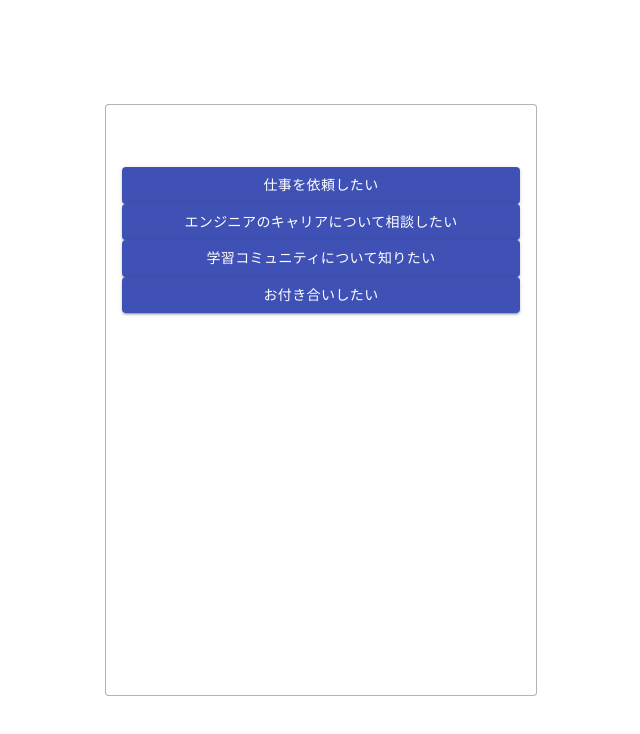
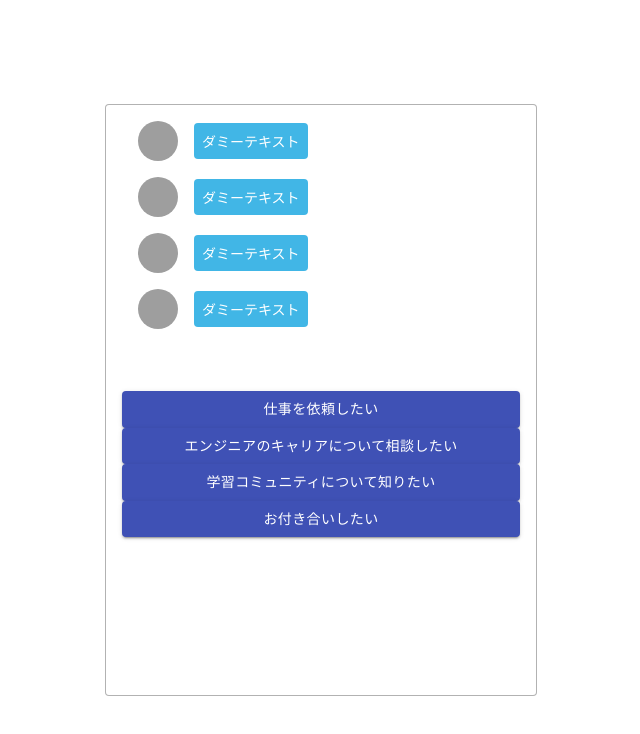
Before and after one commit to STOVE-Matsumoto/chatbot-demo, a React (Create React App) app: page / in a window 1280 px wide. Shown: the top 734 px of the page, without its empty margins (319-959 px from the left). Built offline with nearby package versions, Linux system fonts and the light colour scheme; grey boxes are pictures that could not be loaded.

Commit message:
ListItemTextを削除して、実際にチャットを表示するようにしてみる。 なお、まずはダミーのテキスト

```diff
--- a/src/components/Chat.jsx
+++ b/src/components/Chat.jsx
@@ -1,27 +1,19 @@
 import React from 'react'
+import ListItem from '@material-ui/core/ListItem';
+import ListItemText from '@material-ui/core/ListItemText';
+import ListItemAvatar from '@material-ui/core/ListItemAvatar';
+import Avatar from '@material-ui/core/Avatar';
+import Typography from '@material-ui/core/Typography';
 
 const Chat = () => {
   return (
-    <ListItem alignItems="flex-start">
+    <ListItem>
       <ListItemAvatar>
-        <Avatar alt="Remy Sharp" src="/static/images/avatar/1.jpg" />
+        <Avatar alt="icon" src="/static/images/avatar/1.jpg" />
       </ListItemAvatar>
-      <ListItemText
-        primary="Brunch this weekend?"
-        secondary={
-          <React.Fragment>
-          <Typography
-              component="span"
-              variant="body2"
-              className={classes.inline}
-              color="textPrimary"
-          >
-              Ali Connors
-            </Typography>
-            {" — I'll be in your neighborhood doing errands this…"}
-        </React.Fragment>
-        }
-      />
+      <div className="p-chat__bubble">
+        ダミーテキスト
+      </div>
    </ListItem>
   );
 }
--- a/src/components/Chats.jsx
+++ b/src/components/Chats.jsx
@@ -1,11 +1,8 @@
 import React from 'react';
 import { makeStyles } from '@material-ui/core/styles';
 import List from '@material-ui/core/List';
-import ListItem from '@material-ui/core/ListItem';
-import ListItemText from '@material-ui/core/ListItemText';
-import ListItemAvatar from '@material-ui/core/ListItemAvatar';
-import Avatar from '@material-ui/core/Avatar';
-import Typography from '@material-ui/core/Typography';
+import { Chat } from './index'
+
 
 const useStyles = makeStyles((theme) => ({
   root: {
@@ -13,9 +10,7 @@ const useStyles = makeStyles((theme) => ({
     maxWidth: '36ch',
     backgroundColor: theme.palette.background.paper,
   },
-  inline: {
-    display: 'inline',
-  },
+
 }));
 
 const Chats = () => {
@@ -23,7 +18,10 @@ const Chats = () => {
 
   return (
     <List className={classes.root}>
-
+      <Chat />
+      <Chat />
+      <Chat />
+      <Chat />
     </List>
   );
 }
```
